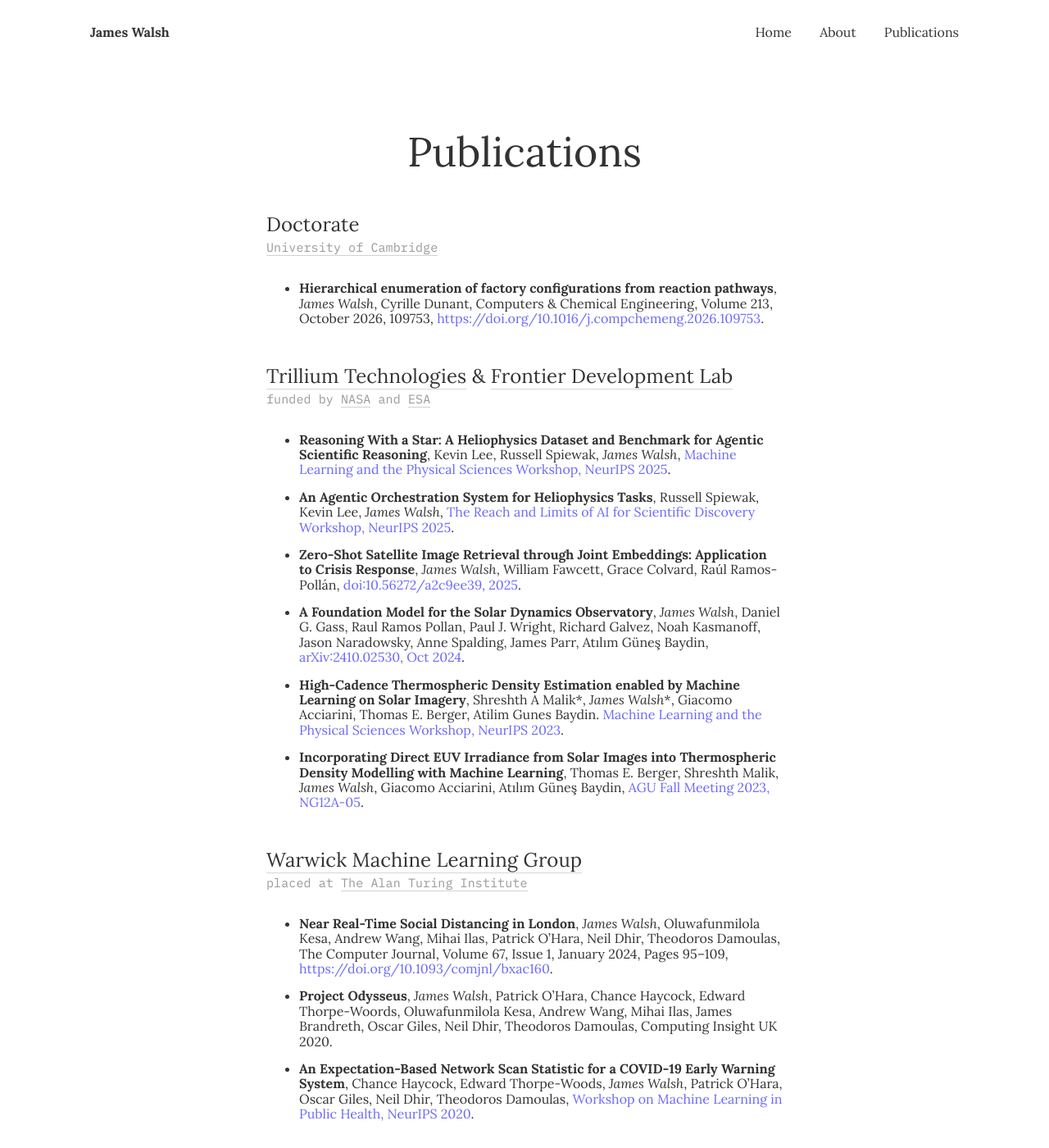
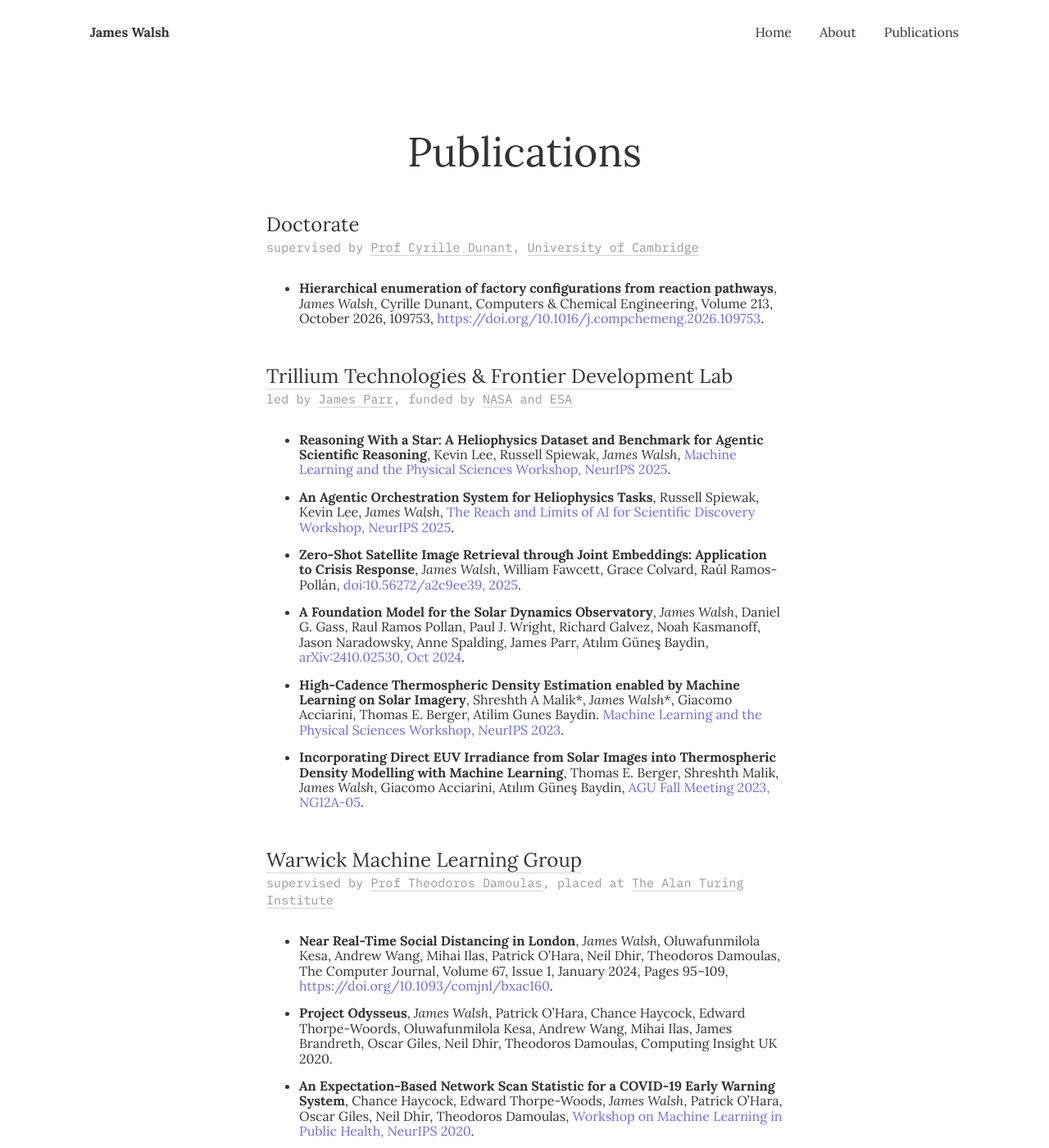
Before and after one commit to dead-water/dead-water.github.io, a Jekyll site: the page built from _pages/publications.md, in a window 1280 px wide and 1400 px high. Shown: the whole window at 82% size. Built offline with Jekyll 4.4.1, drawn with Linux system fonts in a browser that asks for light colours.

Commit message:
Credit supervisors in the publication group subtitles
Each group subtitle now leads with the person before the institution:
Prof Cyrille Dunant at Cambridge, James Parr at Trillium/FDL, and
Prof Theodoros Damoulas at the Warwick Machine Learning Group. All
three names link to their bios.

Parr is described as leading rather than supervising, since the FDL
directorship is not a supervisory relationship and the bio lists
faculty status there.

```diff
--- a/_pages/publications.md
+++ b/_pages/publications.md
@@ -4,12 +4,12 @@ title: Publications
 permalink: /publications/
 ---
 
-### Doctorate<span class="affiliation"><a href="https://www.fibe-cdt.eng.cam.ac.uk/people/james-walsh">University of Cambridge</a></span>
+### Doctorate<span class="affiliation">supervised by <a href="https://www.uselessgroup.org/about-us/current-people/dr-cyrille-dunant">Prof Cyrille Dunant</a>, <a href="https://www.fibe-cdt.eng.cam.ac.uk/people/james-walsh">University of Cambridge</a></span>
 {: #doctorate}
 
 - **Hierarchical enumeration of factory configurations from reaction pathways**, *James Walsh*, Cyrille Dunant, Computers & Chemical Engineering, Volume 213, October 2026, 109753, [https://doi.org/10.1016/j.compchemeng.2026.109753](https://doi.org/10.1016/j.compchemeng.2026.109753).
 
-### [Trillium Technologies](https://trillium.tech/) & [Frontier Development Lab](https://fdl.ai/)<span class="affiliation">funded by <a href="https://www.nasa.gov/">NASA</a> and <a href="https://www.esa.int/">ESA</a></span>
+### [Trillium Technologies](https://trillium.tech/) & [Frontier Development Lab](https://fdl.ai/)<span class="affiliation">led by <a href="https://fdl.ai/about">James Parr</a>, funded by <a href="https://www.nasa.gov/">NASA</a> and <a href="https://www.esa.int/">ESA</a></span>
 {: #fdl}
 
 - **Reasoning With a Star: A Heliophysics Dataset and Benchmark for Agentic Scientific Reasoning**, Kevin Lee, Russell Spiewak, *James Walsh*, [Machine Learning and the Physical Sciences Workshop, NeurIPS 2025](https://arxiv.org/abs/2511.20694).
@@ -19,7 +19,7 @@ permalink: /publications/
 - **High-Cadence Thermospheric Density Estimation enabled by Machine Learning on Solar Imagery**, Shreshth A Malik\*, *James Walsh*\*, Giacomo Acciarini, Thomas E. Berger, Atilim Gunes Baydin. [Machine Learning and the Physical Sciences Workshop, NeurIPS 2023](https://arxiv.org/abs/2312.06845).
 - **Incorporating Direct EUV Irradiance from Solar Images into Thermospheric Density Modelling with Machine Learning**, Thomas E. Berger, Shreshth Malik, *James Walsh*, Giacomo Acciarini, Atılım Güneş Baydin, [AGU Fall Meeting 2023, NG12A-05](https://ui.adsabs.harvard.edu/abs/2023AGUFMNG12A..05B/abstract).
 
-### [Warwick Machine Learning Group](https://wmlg.io/)<span class="affiliation">placed at <a href="https://www.turing.ac.uk/">The Alan Turing Institute</a></span>
+### [Warwick Machine Learning Group](https://wmlg.io/)<span class="affiliation">supervised by <a href="https://warwick.ac.uk/fac/sci/statistics/staff/academic-research/damoulas/">Prof Theodoros Damoulas</a>, placed at <a href="https://www.turing.ac.uk/">The Alan Turing Institute</a></span>
 {: #warwick}
 
 - **Near Real-Time Social Distancing in London**, *James Walsh*, Oluwafunmilola Kesa, Andrew Wang, Mihai Ilas, Patrick O'Hara, Neil Dhir, Theodoros Damoulas, The Computer Journal, Volume 67, Issue 1, January 2024, Pages 95–109, [https://doi.org/10.1093/comjnl/bxac160](https://doi.org/10.1093/comjnl/bxac160).
```
